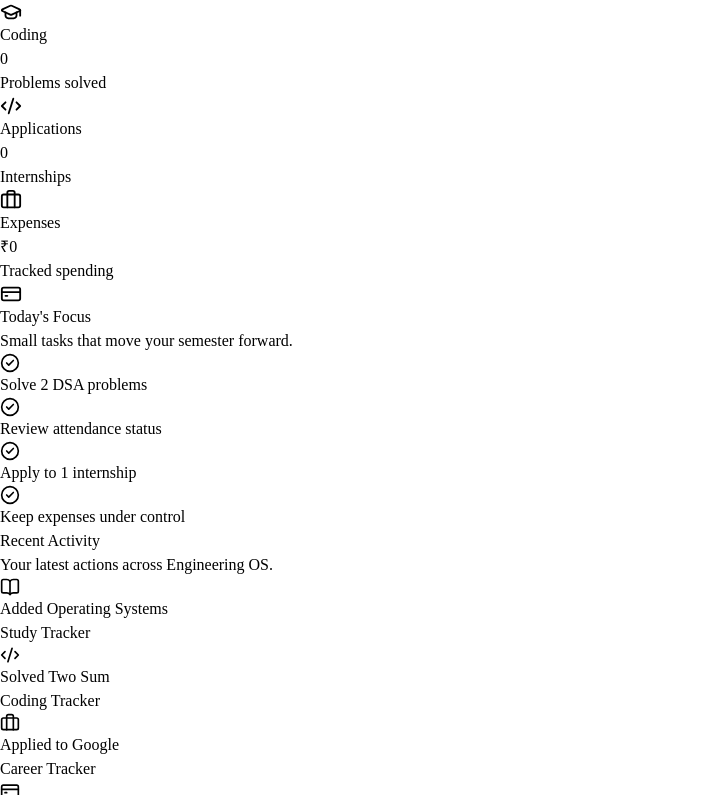
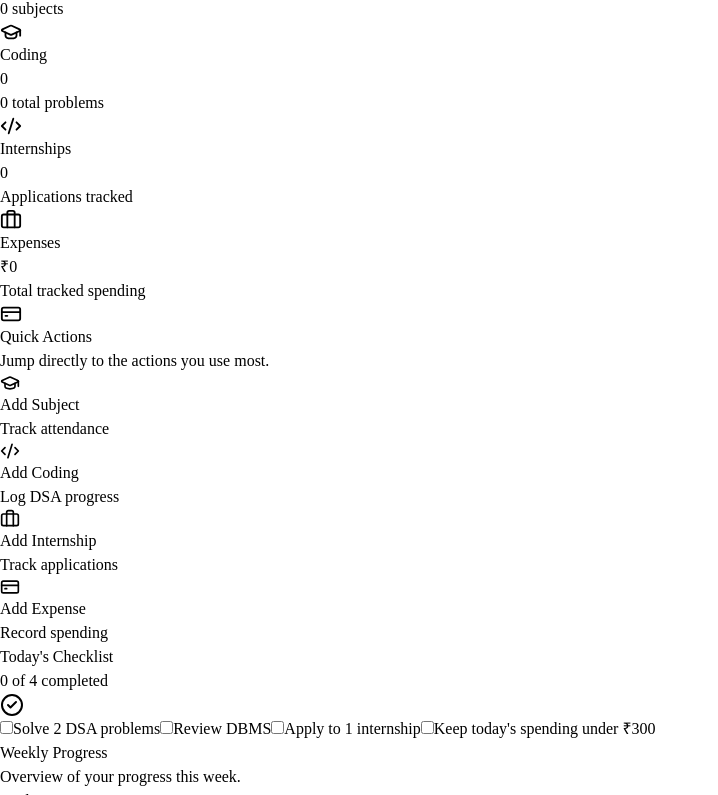
Before and after one commit to SHREYA-DASS926/engineering-os, a React (Vite) app: page / in a window 1280 px wide. Shown: the part 805-1600 px from the top of the page, without its empty margins (0-718 px from the left). Built offline with nearby package versions, Linux system fonts and the light colour scheme.

Commit message:
feat(dashboard): build command center layout

```diff
--- a/src/pages/Dashboard.tsx
+++ b/src/pages/Dashboard.tsx
@@ -8,110 +8,83 @@ import {
 
 import StatCard from "../components/StatCard";
 
-import DashboardHeader from "../features/dashboard/components/DashboardHeader";
-import TodaysFocus from "../features/dashboard/components/TodaysFocus";
+import HeroBanner from "../features/dashboard/components/HeroBanner";
+import QuickActions from "../features/dashboard/components/QuickActions";
+import DailyChecklist from "../features/dashboard/components/DailyChecklist";
+import WeeklyProgress from "../features/dashboard/components/WeeklyProgress";
 import RecentActivity from "../features/dashboard/components/RecentActivity";
 import AIRecommendation from "../features/dashboard/components/AIRecommendation";
 
-import { studyService } from "../services/study.service";
-import { codingService } from "../services/coding.service";
-import { internshipService } from "../services/internship.service";
-import { expenseService } from "../services/expense.service";
-
-import { calculatePlacementReadiness } from "../features/placement/utils/scoring";
+import useDashboard from "../features/dashboard/hooks/useDashboard";
 
 function Dashboard() {
-  const subjects = studyService.getSubjects();
-  const codingProblems = codingService.getProblems();
-  const internshipApplications = internshipService.getApplications();
-  const expenses = expenseService.getExpenses();
-
-  const readiness = calculatePlacementReadiness({
-    subjects,
-    codingProblems,
-    applications: internshipApplications,
-  });
-
-  function calculateAttendance(attended: number, total: number) {
-    if (total === 0) return 0;
-
-    return Math.round((attended / total) * 100);
-  }
-
-  const averageAttendance =
-    subjects.length === 0
-      ? 0
-      : Math.round(
-          subjects.reduce(
-            (sum, subject) =>
-              sum +
-              calculateAttendance(
-                subject.attendedClasses,
-                subject.totalClasses
-              ),
-            0
-          ) / subjects.length
-        );
-
-  const solvedProblems = codingProblems.filter((problem) => problem.solved).length;
-
-  const totalApplications = internshipApplications.length;
-
-  const totalExpenses = expenses.reduce((sum, expense) => {
-    return sum + expense.amount;
-  }, 0);
+  const { placement, study, coding, internships, expenses } = useDashboard();
 
   return (
     <div className="space-y-8">
-      <DashboardHeader />
+      <HeroBanner
+        score={placement.totalScore}
+        level={placement.level}
+      />
 
       <div className="grid grid-cols-1 md:grid-cols-2 xl:grid-cols-5 gap-6">
         <StatCard
           title="Placement"
-          value={`${readiness.totalScore}%`}
-          description={readiness.level}
+          value={`${placement.totalScore}%`}
+          description={placement.level}
           icon={Target}
         />
 
         <StatCard
-          title="Study Progress"
-          value={`${averageAttendance}%`}
-          description="Average attendance"
+          title="Study"
+          value={`${study.attendance}%`}
+          description={`${study.subjects} subjects`}
           icon={GraduationCap}
         />
 
         <StatCard
           title="Coding"
-          value={`${solvedProblems}`}
-          description="Problems solved"
+          value={`${coding.solved}`}
+          description={`${coding.total} total problems`}
           icon={Code2}
         />
 
         <StatCard
-          title="Applications"
-          value={`${totalApplications}`}
-          description="Internships"
+          title="Internships"
+          value={`${internships.total}`}
+          description="Applications tracked"
           icon={Briefcase}
         />
 
         <StatCard
           title="Expenses"
-          value={`₹${totalExpenses}`}
-          description="Tracked spending"
+          value={`₹${expenses.total}`}
+          description="Total tracked spending"
           icon={CreditCard}
         />
       </div>
 
       <div className="grid grid-cols-1 xl:grid-cols-2 gap-6">
-        <TodaysFocus />
+        <QuickActions />
+        <DailyChecklist />
+      </div>
+
+      <div className="grid grid-cols-1 xl:grid-cols-2 gap-6">
+        <WeeklyProgress
+          study={study.attendance}
+          coding={Math.min(coding.solved * 5, 100)}
+          placement={placement.totalScore}
+          internships={Math.min(internships.total * 10, 100)}
+        />
+
         <RecentActivity />
       </div>
 
       <AIRecommendation
-  score={readiness.totalScore}
-  level={readiness.level}
-  recommendations={readiness.recommendations}
-/>
+        score={placement.totalScore}
+        level={placement.level}
+        recommendations={placement.recommendations}
+      />
     </div>
   );
 }
```
Also changed, not shown: src/features/dashboard/components/DailyChecklist.tsx (renamed from src/features/placement/components/DailyChecklist.tsx), src/features/dashboard/components/HeroBanner.tsx (renamed from src/features/placement/components/HeroBanner.tsx), src/features/dashboard/components/QuickActions.tsx (renamed from src/features/placement/components/QuickActions.tsx), src/features/dashboard/components/WeeklyProgress.tsx (renamed from src/features/placement/components/WeeklyProgress.tsx), src/features/dashboard/hooks/useDashboard.ts (renamed from src/features/placement/hooks/useDashboard.ts).
